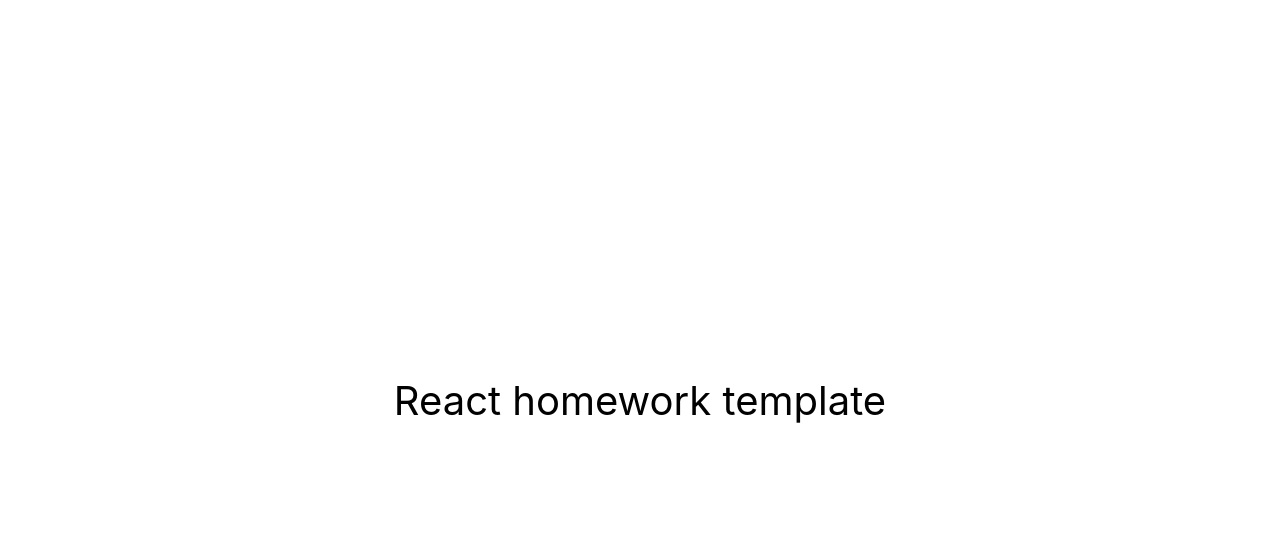
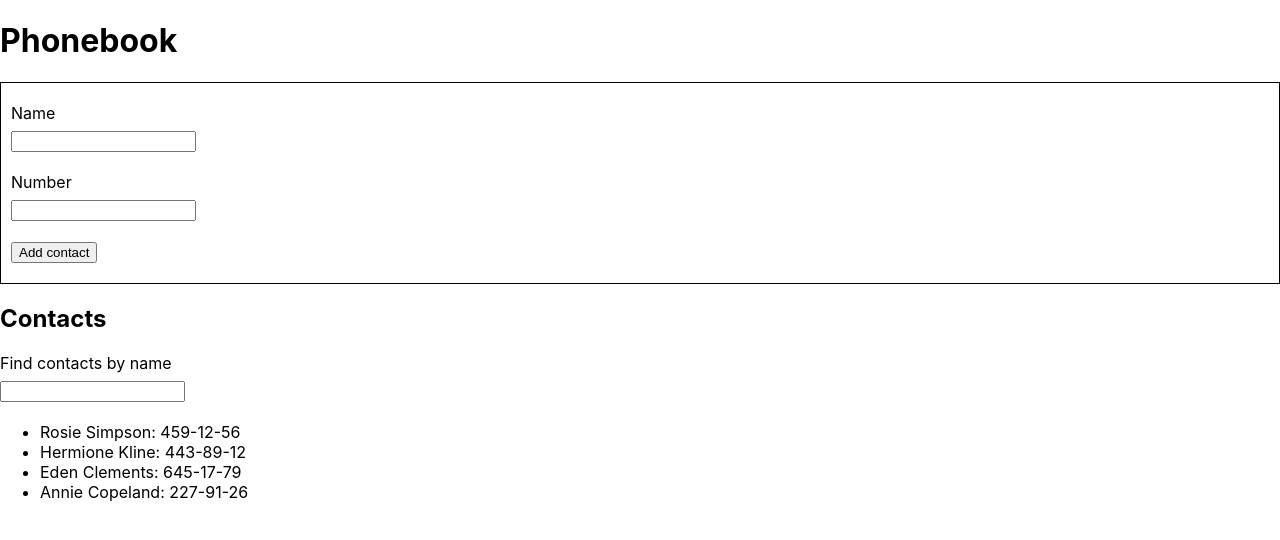
Before and after one commit to YanaPav/goit-react-hw-02-phonebook, a React (Create React App) app: page / in a window 1280 px wide. Shown: the top 540 px of the page. Built offline with nearby package versions, Linux system fonts and the light colour scheme.

Commit message:
4 steps done

```diff
--- a/package.json
+++ b/package.json
@@ -7,6 +7,7 @@
     "@testing-library/jest-dom": "^5.16.3",
     "@testing-library/react": "^12.1.4",
     "@testing-library/user-event": "^13.5.0",
+    "nanoid": "^4.0.0",
     "react": "^18.1.0",
     "react-dom": "^18.1.0",
     "react-scripts": "5.0.1",
--- a/src/components/App.jsx
+++ b/src/components/App.jsx
@@ -1,16 +1,48 @@
-export const App = () => {
-  return (
-    <div
-      style={{
-        height: '100vh',
-        display: 'flex',
-        justifyContent: 'center',
-        alignItems: 'center',
-        fontSize: 40,
-        color: '#010101'
-      }}
-    >
-      React homework template
+import React, { Component } from "react";
+import { ContactForm } from './ContactForm/ContactForm'
+import { ContactList } from './ContactList/ContactList'
+import {Filter} from './Filter/Filter'
+
+export class App extends Component {
+
+  state = {
+    contacts: [
+    {id: 'id-1', name: 'Rosie Simpson', number: '459-12-56'},
+    {id: 'id-2', name: 'Hermione Kline', number: '443-89-12'},
+    {id: 'id-3', name: 'Eden Clements', number: '645-17-79'},
+    {id: 'id-4', name: 'Annie Copeland', number: '227-91-26'},
+  ],
+    filter: ''
+  }
+
+  addContact = (contactObject) => {
+
+    return this.setState(prevState => ({
+      contacts: [...prevState.contacts, contactObject],
+      name: ''
+    }))
+  }
+
+  handlerFilterChange = (e) => {
+    this.setState({
+      filter: e.currentTarget.value
+    })
+  }
+
+
+  render() {
+    const { contacts, filter } = this.state
+    const filtredContacts = contacts.filter(({name}) => name.toLowerCase().includes(filter.toLowerCase()))
+
+    return (
+    <div>
+      <h1>Phonebook</h1>
+      <ContactForm addContact={this.addContact} />
+
+      <h2>Contacts</h2>
+      <Filter value={filter} onChange={this.handlerFilterChange} />
+      <ContactList contacts={filtredContacts} />
     </div>
   );
+  }
 };
--- /dev/null
+++ b/src/components/ContactForm/ContactForm.js
@@ -0,0 +1,75 @@
+import React, { Component } from "react";
+import { nanoid } from 'nanoid'
+import css from './ContactForm.module.css'
+
+export class ContactForm extends Component {
+
+    state = {
+        name: '',
+        number: ''
+    }
+
+    handleChange = (e) => {
+        const { name, value } = e.target
+
+        this.setState({
+            [name]: value
+        })
+    }
+
+    handleSubmit = (e) => {
+        e.preventDefault()
+
+        const contactObj = {
+            name: this.state.name,
+            number: this.state.number,
+            id: nanoid()
+        }
+
+        this.props.addContact(contactObj)
+
+        this.resetState()
+    }
+
+    resetState = () => {
+        this.setState({
+            name: '',
+            number: ''
+        })
+    }
+
+    render() {
+        const { handleSubmit, handleChange } = this
+        const {name, number} = this.state
+
+
+        return (
+            <form className={css.form}  onSubmit={handleSubmit}>
+                <label>Name
+                <input
+                    type="text"
+                    name="name"
+                    pattern="^[a-zA-Zа-яА-Я]+(([' -][a-zA-Zа-яА-Я ])?[a-zA-Zа-яА-Я]*)*$"
+                    title="Name may contain only letters, apostrophe, dash and spaces. For example Adrian, Jacob Mercer, Charles de Batz de Castelmore d'Artagnan"
+                    required
+                    value={name}
+                    onChange={handleChange}
+                />
+                </label>
+                <label>Number
+                <input
+                    type="tel"
+                    name="number"
+                    pattern="\+?\d{1,4}?[-.\s]?\(?\d{1,3}?\)?[-.\s]?\d{1,4}[-.\s]?\d{1,4}[-.\s]?\d{1,9}"
+                    title="Phone number must be digits and can contain spaces, dashes, parentheses and can start with +"
+                    required
+                    value={number}
+                    onChange={handleChange}
+                />
+                </label>
+                <button type='submit'>Add contact</button>
+            </form>
+        )
+    }
+
+}
--- /dev/null
+++ b/src/components/ContactForm/ContactForm.module.css
@@ -0,0 +1,14 @@
+.form {
+    border: 1px solid black;
+    padding: 20px 10px;
+}
+
+label {
+    display: block;
+}
+
+input {
+    display: block;
+    margin-top: 8px;
+    margin-bottom: 20px;
+}
--- /dev/null
+++ b/src/components/ContactList/ContactList.js
@@ -0,0 +1,11 @@
+import React from "react";
+
+export const ContactList = ({contacts}) => {
+    return (
+        <ul>
+            {contacts.map(({name, number, id}) => {
+                return <li key={id}>{name}: {number}</li>
+            })}
+        </ul>
+    )
+}
--- /dev/null
+++ b/src/components/Filter/Filter.js
@@ -0,0 +1,10 @@
+import React from "react";
+
+export const Filter = ({value, onChange}) => {
+    return (
+        <label>
+            Find contacts by name
+            <input type="text" name="filter" value={value} onChange={onChange} />
+        </label>
+    )
+}
```
Also changed, not shown: 1 other file (tests, documents, lock files or other folders).
